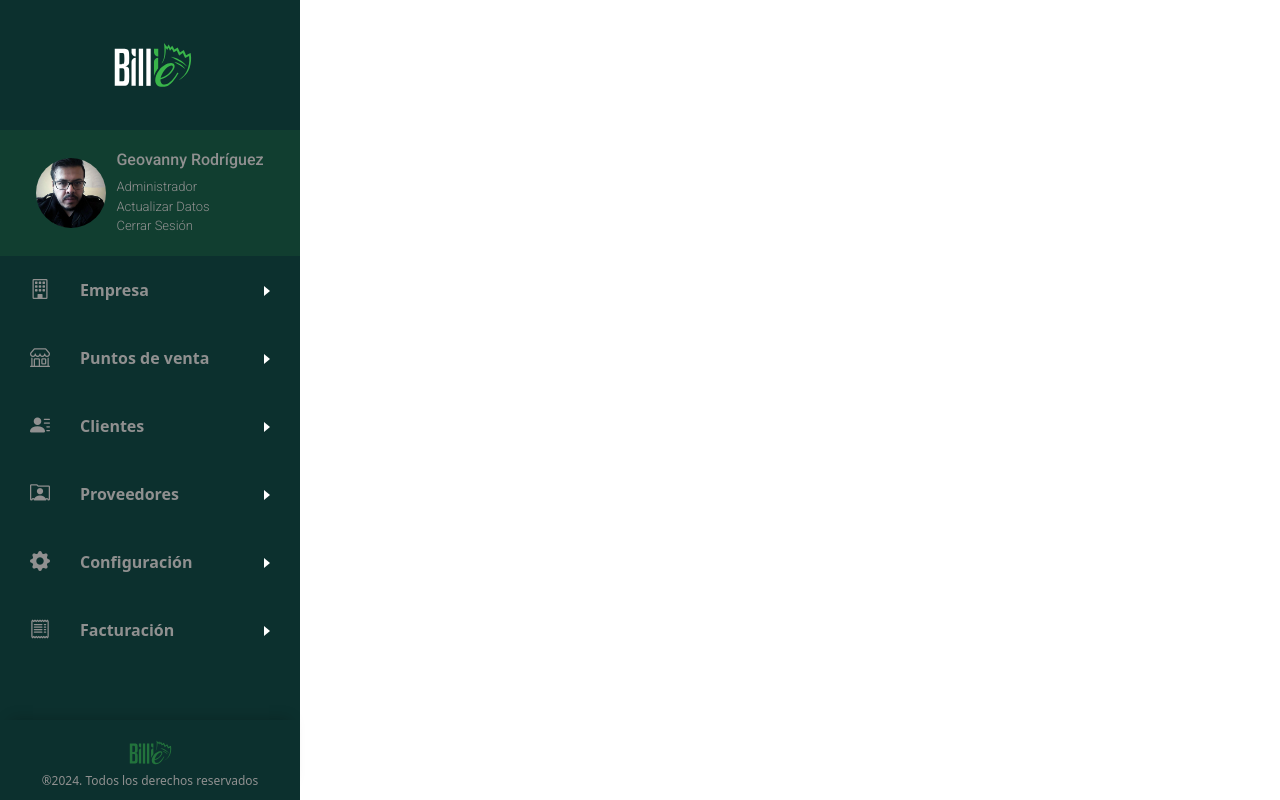
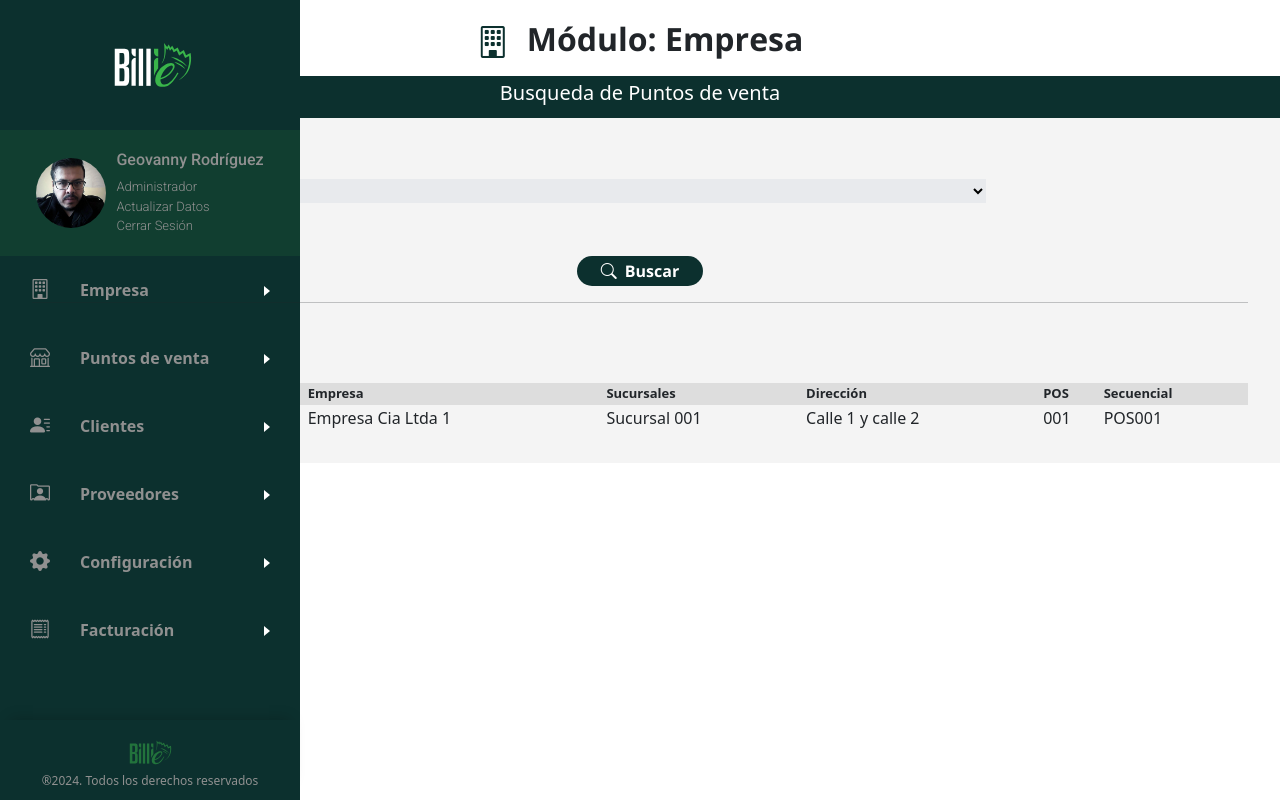
Before and after one commit to GeoRCH593/tfe-react, a React (Vite) app: page /puntos-de-venta/buscarpos in a window 1280 px wide. Built offline with nearby package versions, Linux system fonts and the light colour scheme.

Commit message:
create module POS Buscar POS

```diff
--- /dev/null
+++ b/src/Components/SubPages/Puntos-de-venta/BuscarPos.jsx
@@ -0,0 +1,64 @@
+import {GlobalStyle} from '../../../styles/globalStyles.js';
+import {PageBody, BtnContain, BtnSubmit, TitlePage, FormTitle, FormComplete, FormDiv} from '../../../styles/Subpages/subpagesStyles.js';
+import {TableDeleteCompany} from '../../../styles/Subpages/subpagesStyles.js';
+import {SubTitleList} from '../Empresa/eliminarDatosSucursalStyles';
+
+const Modul = "Empresa";
+const IconClass = "bi bi-building";
+const SubPageTitle = "Busqueda de Puntos de venta";
+
+const BuscarPos = () => {
+  return (
+    <PageBody>
+    <GlobalStyle></GlobalStyle>
+    <TitlePage>
+      <i className={IconClass}></i>
+      <h2>Módulo: {Modul}</h2>
+    </TitlePage>
+    <div>
+      <FormTitle>
+        <h5>{SubPageTitle}</h5>
+      </FormTitle>
+      <FormComplete>
+        <FormDiv>
+          <label>Seleccione la Empresa:</label>
+          <select id="identificador" name="tipo identificador">
+            <option>Empresa 001</option>
+            <option>Empresa 002</option>
+            <option>Empresa 003</option>
+          </select>
+        </FormDiv>
+        <BtnContain>
+          <BtnSubmit type="submit"><i className="bi bi-search"></i>Buscar</BtnSubmit>
+        </BtnContain>
+        <hr />
+        <SubTitleList>
+            <h5>Lista de Puntos de venta:</h5>
+          </SubTitleList>
+          <TableDeleteCompany>
+            <thead>
+              <tr>
+                <th>Código</th>
+                <th>Empresa</th>
+                <th>Sucursales</th>
+                <th>Dirección</th>
+                <th>POS</th>
+                <th>Secuencial</th>
+              </tr>
+            </thead>
+            <tr>
+              <td>RUC: 0123456789</td>
+              <td>Empresa Cia Ltda 1</td>
+              <td>Sucursal 001</td>
+              <td>Calle 1 y calle 2</td>
+              <td>001</td>
+              <td>POS001</td>
+            </tr>
+          </TableDeleteCompany>
+      </FormComplete>
+    </div>
+  </PageBody>
+  );
+};
+
+export default BuscarPos;
--- a/src/routes/Router.jsx
+++ b/src/routes/Router.jsx
@@ -21,6 +21,7 @@ import CrearPos from '../Components/SubPages/Puntos-de-venta/CrearPos';
 import GenerarSecuencial from '../Components/SubPages/Puntos-de-venta/GenerarSecuencial';
 import ActualizarPos from '../Components/SubPages/Puntos-de-venta/ActualizarPos';
 import EliminarPos from '../Components/SubPages/Puntos-de-venta/EliminarPos';
+import BuscarPos from '../Components/SubPages/Puntos-de-venta/BuscarPos';
 
 const Router = () => (
   <BrowserRouter>
@@ -49,6 +50,7 @@ const Router = () => (
       <Route path='/puntos-de-venta/generarsecuencial' element={<GenerarSecuencial />} />
       <Route path='puntos-de-venta/actualizarpos' element={<ActualizarPos/>} />
       <Route path='puntos-de-venta/eliminarpos' element={<EliminarPos />}/>
+      <Route path='puntos-de-venta/buscarpos' element={<BuscarPos />}/>
     </Routes>
     </SideBar>
 </BrowserRouter>
```
